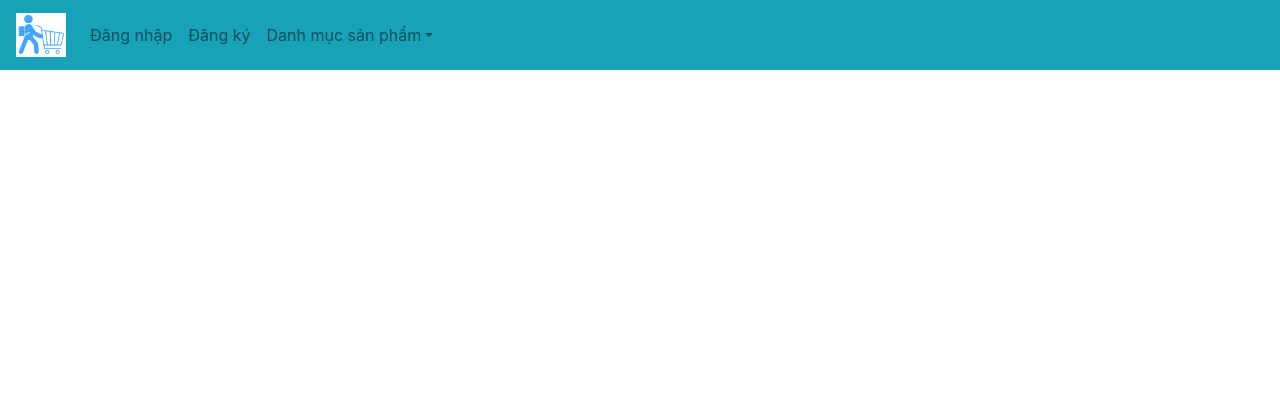
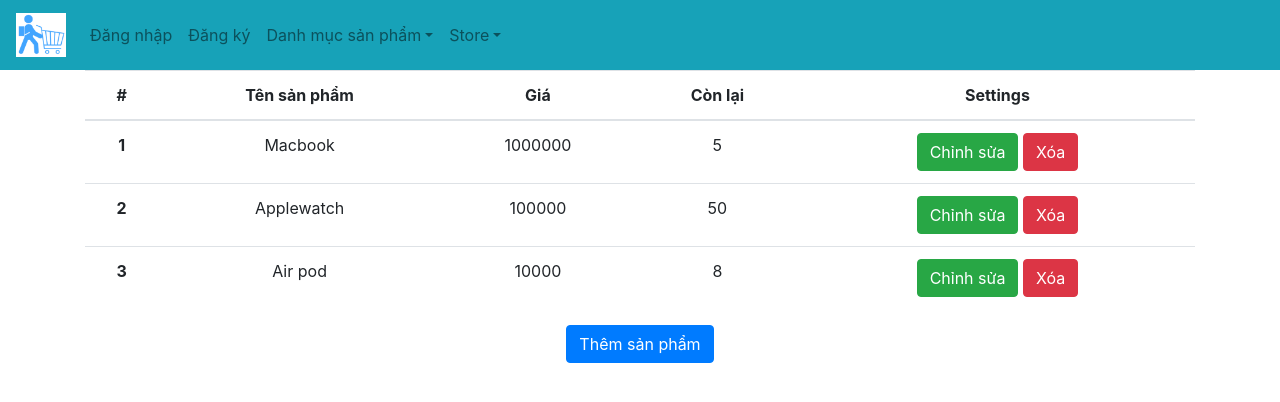
Before and after one commit to lang-market-team/lang_market_frontend, a React (Create React App) app: page /store/manage in a window 1280 px wide. Shown: the top 402 px of the page. Built offline with nearby package versions, Linux system fonts and the light colour scheme.

Commit message:
Done UI Renamestore and Create, Update, Delete product

```diff
--- a/src/App.js
+++ b/src/App.js
@@ -9,6 +9,8 @@ import Food from "./pages/productList/Food"
 import ElectronicDevice from "./pages/productList/ElectronicDevice"
 import Book from "./pages/productList/Book"
 import Skincare from "./pages/productList/Skincare"
+import Renamestore from "./pages/Store/Renamestore"
+import Manageproduct from "./pages/Store/Manageproduct"
 
 export default function App() {
   return (
@@ -43,6 +45,12 @@ export default function App() {
           <Route path="/productlist/skincare">
             <Skincare />
           </Route>
+          <Route path="/store/rename">
+            <Renamestore />
+          </Route>
+          <Route path="/store/manage">
+            <Manageproduct />
+          </Route>
         </Switch>
       </div>
     </Router>
--- a/src/components/Navbar.js
+++ b/src/components/Navbar.js
@@ -56,6 +56,19 @@ const NavbarComponent = (props) => {
                 </DropdownItem>
               </DropdownMenu>
             </UncontrolledDropdown>
+            <UncontrolledDropdown nav inNavbar>
+              <DropdownToggle nav caret>
+                Store
+              </DropdownToggle>
+              <DropdownMenu right>
+                <DropdownItem>
+                  <NavLink href="/store/rename">Đổi tên</NavLink>
+                </DropdownItem>
+                <DropdownItem>
+                  <NavLink href="/store/manage">Quản lý</NavLink>
+                </DropdownItem>
+              </DropdownMenu>
+            </UncontrolledDropdown>
           </Nav>
         </Collapse>
       </Navbar>
--- /dev/null
+++ b/src/pages/Store/Manageproduct.js
@@ -0,0 +1,114 @@
+import React, { Component } from "react";
+import { Table, ButtonToggle } from 'reactstrap';
+import { Button, Modal, ModalHeader, ModalBody, ModalFooter } from 'reactstrap';
+import { Form, FormGroup, Label, Input, FormFeedback, FormText } from 'reactstrap';
+class Manageproduct extends Component {
+    constructor(props){
+        super(props);
+        this.state = {
+            modal: false
+        };
+
+    }
+
+    openModal = () => {
+        this.setState({modal: !this.state.modal});
+      }
+
+    render() {
+        return (
+        <div className="container text-center">
+            <Table>
+                <thead>
+                    <tr>
+                    <th>#</th>
+                    <th>Tên sản phẩm</th>
+                    <th>Giá</th>
+                    <th>Còn lại</th>
+                    <th>Settings</th>
+                    </tr>
+                </thead>
+                <tbody>
+                    <tr>
+                    <th scope="row">1</th>
+                    <td>Macbook</td>
+                    <td>1000000</td>
+                    <td>5</td>
+                    <td>
+                        <ButtonToggle onClick={this.openModal} color="success">Chỉnh sửa</ButtonToggle>{' '}
+                        <ButtonToggle color="danger">Xóa</ButtonToggle>{' '}
+                    </td>
+                    </tr>
+                    <tr>
+                    <th scope="row">2</th>
+                    <td>Applewatch</td>
+                    <td>100000</td>
+                    <td>50</td>
+                    <td>
+                        <ButtonToggle onClick={this.openModal} color="success">Chỉnh sửa</ButtonToggle>{' '}
+                        <ButtonToggle color="danger">Xóa</ButtonToggle>{' '}
+                    </td>
+                    </tr>
+                    <tr>
+                    <th scope="row">3</th>
+                    <td>Air pod</td>
+                    <td>10000</td>
+                    <td>8</td>
+                    <td>
+                        <ButtonToggle onClick={this.openModal} color="success">Chỉnh sửa</ButtonToggle>{' '}
+                        <ButtonToggle color="danger">Xóa</ButtonToggle>{' '}
+                    </td>
+                    </tr>
+                </tbody>
+                </Table>
+                <ButtonToggle onClick={this.openModal} color="primary">Thêm sản phẩm</ButtonToggle>{' '}
+                <Modal isOpen={this.state.modal}>
+                    <ModalHeader >Thêm sản phẩm</ModalHeader>
+                    <ModalBody>
+                    <Form>
+                        <FormGroup>
+                            <Label for="product_name">Tên sản phẩm</Label>
+                            <Input
+                            type="text"
+                            name="product_name"
+                            id="product_name"
+                            placeholder="Ex: Macbook"
+                            />
+                        </FormGroup>
+                        <FormGroup>
+                            <Label for="remain_amount">Số lượng sản phẩm</Label>
+                            <Input
+                            type="number"
+                            name="remain_amount"
+                            id="remain_amount"
+                            />
+                        </FormGroup>
+                        <FormGroup>
+                            <Label for="product_image">Hình ảnh</Label>
+                            <Input
+                            type="url"
+                            name="product_name"
+                            id="product_name"
+                            placeholder="URL"
+                            />
+                        </FormGroup>
+                        <FormGroup>
+                            <Label for="product_describe">Mô tả sản phẩm </Label>
+                            <Input type="textarea" name="product_describe" id="product_describe" />
+                        </FormGroup>
+                        <FormGroup>
+                            <Label for="product_comment">Bình luận về sản phẩm </Label>
+                            <Input type="textarea" name="product_comment" id="product_comment" />
+                        </FormGroup>
+                        </Form>
+                    </ModalBody>
+                    <ModalFooter>
+                    <Button color="primary" onClick={this.openModal}>Lưu</Button>{' '}
+                    <Button color="secondary" onClick={this.openModal}>Hủy</Button>
+                    </ModalFooter>
+                </Modal>
+        </div>
+        );
+    }
+}
+export default Manageproduct;
--- /dev/null
+++ b/src/pages/Store/Renamestore.js
@@ -0,0 +1,22 @@
+import React, { Component } from "react";
+import { Alert, Button, Form, FormGroup, Label, Input } from 'reactstrap';
+
+class Renamestore extends Component {
+  render() {
+    return (
+      <div className="container">
+        <Alert color="primary">
+          Đổi tên gian hàng của bạn!
+        </Alert>
+        <Form>
+          <FormGroup>
+            <Label for="newName">Name</Label>
+            <Input type="text" name="email" id="name" placeholder="Tên mới" />
+          </FormGroup>
+          <Button>Xác nhận</Button>
+        </Form>
+      </div>
+    );
+  }
+}
+export default Renamestore;
```
Also changed, not shown: 1 other file (tests, documents, lock files or other folders).
